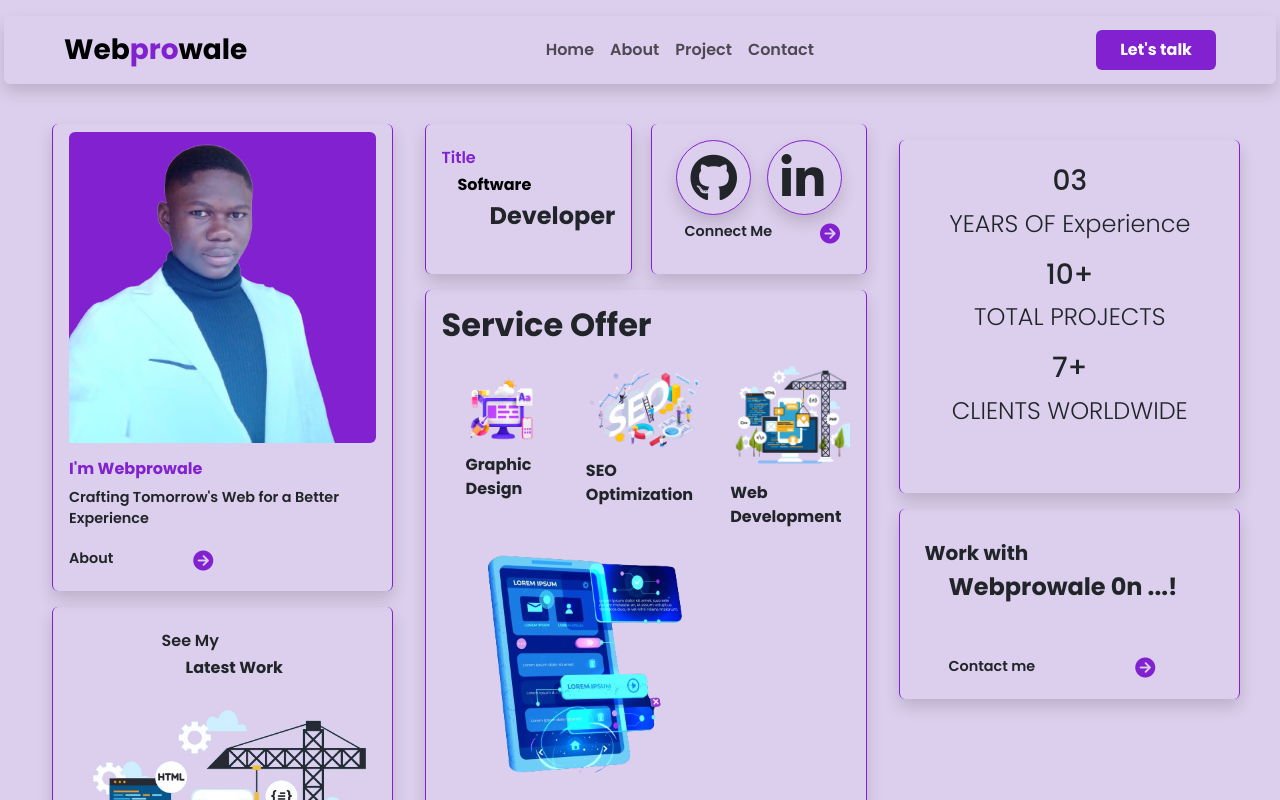
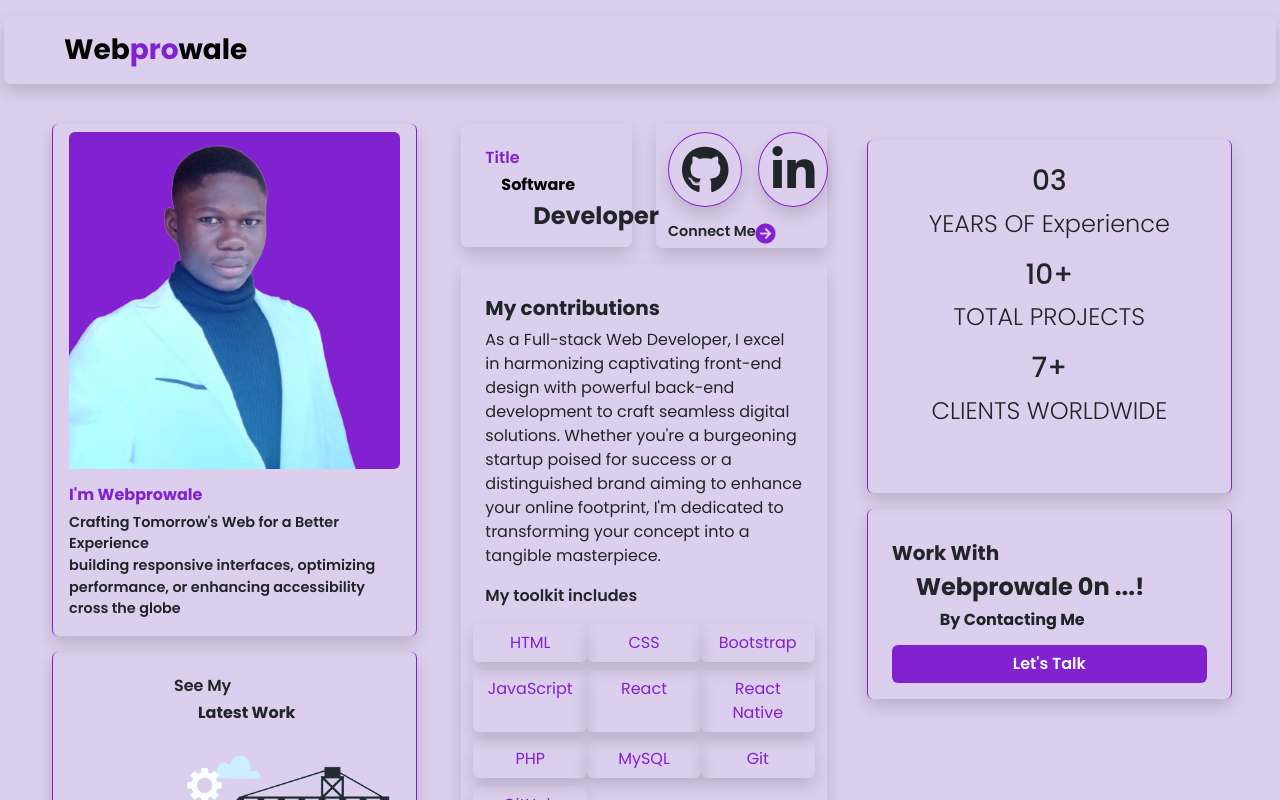
Before and after one commit to Webprowale/webprowale, a React (Vite) app: page / in a window 1280 px wide. Shown: the top 800 px of the page. Built offline with nearby package versions, Linux system fonts and the light colour scheme; the HTML template or start-up script is replaced by a standard one.

Commit message:
mobile responsiveness

```diff
--- a/src/Components/Biography.jsx
+++ b/src/Components/Biography.jsx
@@ -1,20 +1,21 @@
-import React from 'react'
-import Dev from '../Images/webb2.png'
-import { Link } from 'react-router-dom'
+import React from "react";
+import Dev from "../Images/webb2.png";
+import { Link } from "react-router-dom";
 function Biography() {
   return (
-    <div className='rounded shadow px-3 pt-2 d-flex flex-column con1'>
+    <div className="rounded shadow px-3 pt-2 d-flex flex-column con1">
       <div className=" primaryBg rounded mb-3">
-           <img src={Dev} className="img-fluid mx-4 ms-lg-0" height={100}/>
+        <img src={Dev} className="img-fluid mx-4 ms-lg-0" height={100} />
       </div>
-      <h3 className=' primaryColor rounded fs-6 fw-bold'>I'm Webprowale</h3>
-      <p className='lead small fw-semibold'>Crafting Tomorrow's Web for a Better Experience</p>
-    <div className="d-flex mt-1 align-items-center mb-3" style={{gap:"80px"}}>
-        <h3 className='small fw-semibold'>About</h3>
-       <Link to='/about'> <i className="fas fa-arrow-circle-right fs-5 primaryColor"></i> </Link>
+      <h3 className=" primaryColor rounded fs-6 fw-bold">I'm Webprowale</h3>
+      <p className="lead small fw-semibold">
+        Crafting Tomorrow's Web for a Better Experience
+      <br />
+        building responsive interfaces, optimizing performance, or enhancing
+        accessibility cross the globe
+      </p>
     </div>
-    </div>
-  )
+  );
 }
 
-export default Biography
+export default Biography;
--- a/src/Components/Navber.jsx
+++ b/src/Components/Navber.jsx
@@ -7,96 +7,7 @@ function Navber() {
         <Link className="navbar-brand fs-3 fw-bold" to='/'>
           Web<span className="primaryColor">pro</span>wale
         </Link>
-        <button
-          className="navbar-toggler d-none"
-          type="button"
-          data-bs-toggle="collapse"
-          data-bs-target="#navbarSupportedContent"
-          aria-controls="navbarSupportedContent"
-          aria-expanded="false"
-          aria-label="Toggle navigation"
-        >
-          <span className="navbar-toggler-icon"></span>
-        </button>
-        <div className=" d-none d-lg-block collapse navbar-collapse" id="navbarSupportedContent">
-          <ul className="navbar-nav mx-auto mb-2 mb-lg-0">
-            <li className="nav-item">
-              <Link className="nav-link" aria-current="page" to='/'>
-                Home
-              </Link>
-            </li>
-            <li className="nav-item">
-              <Link className="nav-link" to='/about'>
-                About
-              </Link>
-            </li>
-            <li className="nav-item">
-              <Link className="nav-link">Project</Link>
-            </li>
-            <li className="nav-item">
-              <Link className="nav-link">Contact</Link>
-            </li>
-          </ul>
-          <Link className="primaryBg  rounded outline-0 px-4 py-2 text-white fw-bold border-0" target='_blank' to='https://www.linkedin.com/in/webprowale-akinwale'>
-            Let's talk
-          </Link>
         </div>
-        <button
-          className=" d-lg-none border-0 outline-0 p-0 me-2 "
-          type="button"
-          style={{backgroundColor:"transparent"}}
-          data-bs-toggle="offcanvas"
-          data-bs-target="#offcanvasLeft"
-          aria-controls="offcanvasLeft"
-        >
-        <i className="fa-solid fa-bars fs-2 primaryColor"></i>
-        </button>
-
-        <div
-          className="offcanvas offcanvas-end d-lg-none"
-          tabIndex="-1"
-          id="offcanvasLeft"
-          aria-labelledby="offcanvasLeftLabel"
-        >
-          <div className="offcanvas-header">
-            <h5 className="offcanvas-title" id="offcanvasLeftLabel">
-              <Link className="navbar-brand fs-3 fw-bold" to='/'>
-                Web<span className="primaryColor">pro</span>wale
-              </Link>
-            </h5>
-            <button
-              type="button"
-              className="fa-solid fa-xmark outline-0 border-0 primaryColor fs-3"
-              style={{backgroundColor:"transparent"}}
-              data-bs-dismiss="offcanvas"
-              aria-label="Close"
-            ></button>
-          </div>
-          <div className="offcanvas-body d-flex flex-column">
-            <ul className="px-3 mb-0">
-            <li className="nav-item mb-2">
-              <Link className="nav-link" aria-current="page" to='/'>
-                Home
-              </Link>
-            </li>
-            <li className="nav-item mb-2">
-              <Link className="nav-link" to='/about'>
-                About
-              </Link>
-            </li>
-            <li className="nav-item mb-2">
-              <Link className="nav-link">Project</Link>
-            </li>
-            <li className="nav-item mb-2">
-              <Link className="nav-link">Contact</Link>
-            </li>
-            </ul>
-            <Link className="primaryBg -ms-2  rounded outline-0 px-2 py-2 text-white fw-bold border-0" target='_blank' to='https://www.linkedin.com/in/webprowale-akinwale'>
-              Let's talk
-            </Link>
-          </div>
-        </div>
-      </div>
     </nav>
   );
 }
--- a/src/Components/SkillTools.jsx
+++ b/src/Components/SkillTools.jsx
@@ -1,9 +1,34 @@
-import React from 'react'
+import React from "react";
 
 function SkillTools() {
   return (
-    <div>SkillTools</div>
-  )
+    <div className="rounded mt-3 shadow px-4 py-3 d-flex flex-column">
+      <h4 className="mt-3 fs-5 fw-bold">My contributions</h4>
+      <p className="text-start">
+        As a Full-stack Web Developer, I excel in harmonizing captivating
+        front-end design with powerful back-end development to craft seamless
+        digital solutions. Whether you're a burgeoning startup poised for
+        success or a distinguished brand aiming to enhance your online
+        footprint, I'm dedicated to transforming your concept into a tangible
+        masterpiece.</p>
+        <p className="fs-6 fw-semibold">My toolkit includes</p>
+        <div className="row">
+          <h6 className="col-4 btn shadow primaryColor">HTML</h6>
+          <h6 className="col-4 btn shadow primaryColor">CSS</h6>
+          <h6 className="col-4 btn shadow primaryColor">Bootstrap</h6>
+          <h6 className="col-4 btn shadow primaryColor">JavaScript</h6>
+          <h6 className="col-4 btn shadow primaryColor"> React</h6>
+          <h6 className="col-4 btn shadow primaryColor">React Native</h6>
+          <h6 className="col-4 btn shadow primaryColor">PHP</h6>
+          <h6 className="col-4 btn shadow primaryColor">MySQL</h6>
+          <h6 className="col-4 btn shadow primaryColor">Git</h6>
+          <h6 className="col-4 btn shadow primaryColor">GitHub</h6>
+        </div>
+        <div className="mx-auto shadow rounded">
+        <marquee>Ensuring A Dynamic And Efficient Approach To Every Project.</marquee>
+      </div>
+    </div>
+  );
 }
 
-export default SkillTools
+export default SkillTools;
--- a/src/Components/SocialIcon.jsx
+++ b/src/Components/SocialIcon.jsx
@@ -4,9 +4,9 @@ import { Link } from "react-router-dom";
 function SocialIcon() {
   return (
     <div
-      className="rounded shadow px-3 py-3 d-flex flex-column conn1 hon1"
+      className="rounded shadow px-1 pt-2 d-flex flex-column "
     >
-      <div className="d-flex mx-auto">
+      <div className="d-flex">
         <div className="shadow  socialCon mx-2">
          <Link target='_blank' to='https://github.com/Webprowale'><i className="fab fa-github"></i></Link>
         </div>
@@ -14,9 +14,9 @@ function SocialIcon() {
          <Link target='_blank' to='https://www.linkedin.com/in/webprowale-akinwale'> <i className="fab fa-linkedin-in"></i> </Link>
         </div>
       </div>
-      <div className="d-flex mt-2 ms-3 align-items-center" >
-        <h3 className='smal small fw-semibold me-lg-5'>Connect Me</h3>
-       <Link target='_blank' to='https://www.linkedin.com/in/webprowale-akinwale' ><i className="fas fa-arrow-circle-right fs-5 primaryColor me-2"></i></Link>
+      <div className="d-flex mt-3 ms-2 align-items-center mb-0" >
+        <h3 className='smal small fw-semibold'>Connect Me</h3>
+       <Link target='_blank' to='https://www.linkedin.com/in/webprowale-akinwale' ><i className="fas fa-arrow-circle-right fs-5 primaryColor "></i></Link>
     </div>
     </div>
   );
--- a/src/Components/Title.jsx
+++ b/src/Components/Title.jsx
@@ -2,7 +2,7 @@ import React from 'react'
 
 function Title() {
   return (
-    <div className='rounded shadow px-3  py-4 d-flex flex-column conn1 hon1'>
+    <div className='rounded shadow px-3  pt-4 pb-2 d-flex flex-column ps-4'>
      <h3 className='fs-6 small fw-semibold primaryColor tit'>Title</h3>
      <h2 className='fw-bold fs-6 ms-3 text-black sof'>Software</h2>
      <h2 className='fw-bold fs-4 ms-5 lead dev'>Developer</h2>
--- a/src/Components/WorkWith.jsx
+++ b/src/Components/WorkWith.jsx
@@ -1,16 +1,14 @@
-import React from 'react'
+import React from "react";
 
 function WorkWith() {
   return (
     <div className="rounded mt-3 shadow px-4 py-3 d-flex flex-column con3">
-        <h4 className='fw-bold fs-5 mt-3'>Work with</h4>
-        <h3 className='fw-bold fs-4 ms-4 '>Webprowale 0n ...!</h3>
-        <div className="d-flex mt-5 ms-4" style={{gap:"100px"}}>
-        <h3 className='small fw-semibold'>Contact me</h3>
-        <i className="fas fa-arrow-circle-right fs-5 primaryColor"></i>
+      <h4 className="fw-bold fs-5 mt-3">Work With</h4>
+      <h3 className="fw-bold fs-4 ms-4 ">Webprowale 0n ...!</h3>
+      <h3 className="fw-bold fs-6 ms-5">By Contacting Me</h3>
+      <button className="btn primaryBg fw-semibold text-white mt-2">Let's Talk</button>
     </div>
-    </div>
-  )
+  );
 }
 
-export default WorkWith
+export default WorkWith;
--- a/src/Pages/Home.jsx
+++ b/src/Pages/Home.jsx
@@ -6,6 +6,7 @@ import SocialIcon from "../Components/SocialIcon";
 import ServiceOffer from "../Components/ServiceOffer";
 import Experience from "../Components/Experience";
 import WorkWith from "../Components/WorkWith";
+import SkillTools from "../Components/SkillTools";
 function Home() {
   return (
     <div className="container-fluid px-lg-5 py-3 mt-4">
@@ -16,20 +17,24 @@ function Home() {
           <SeeLatestWork />
           </div>
         </div>
-        <div className="col-lg d-flex flex-column ps-lg-0 ps-3">
+        <div className="col-lg">
           <div
-            className="d-flex px-lg-0"
-            style={{ gap: "1.2rem" }}
+            className="row"
           >
+            <div className="col-6">
             <Title />
+            </div>
+            <div className="col-6">
             <SocialIcon />
+            </div>
           </div>
+          <SkillTools />
           <ServiceOffer />
           <div className="d-block d-lg-none p-0">
           <SeeLatestWork />
           </div>
         </div>
-        <div className="col-lg d-flex flex-column  p-0 ">
+        <div className="col-lg d-flex flex-column  px-2 ">
           <Experience />
           <WorkWith />
         </div>
```
